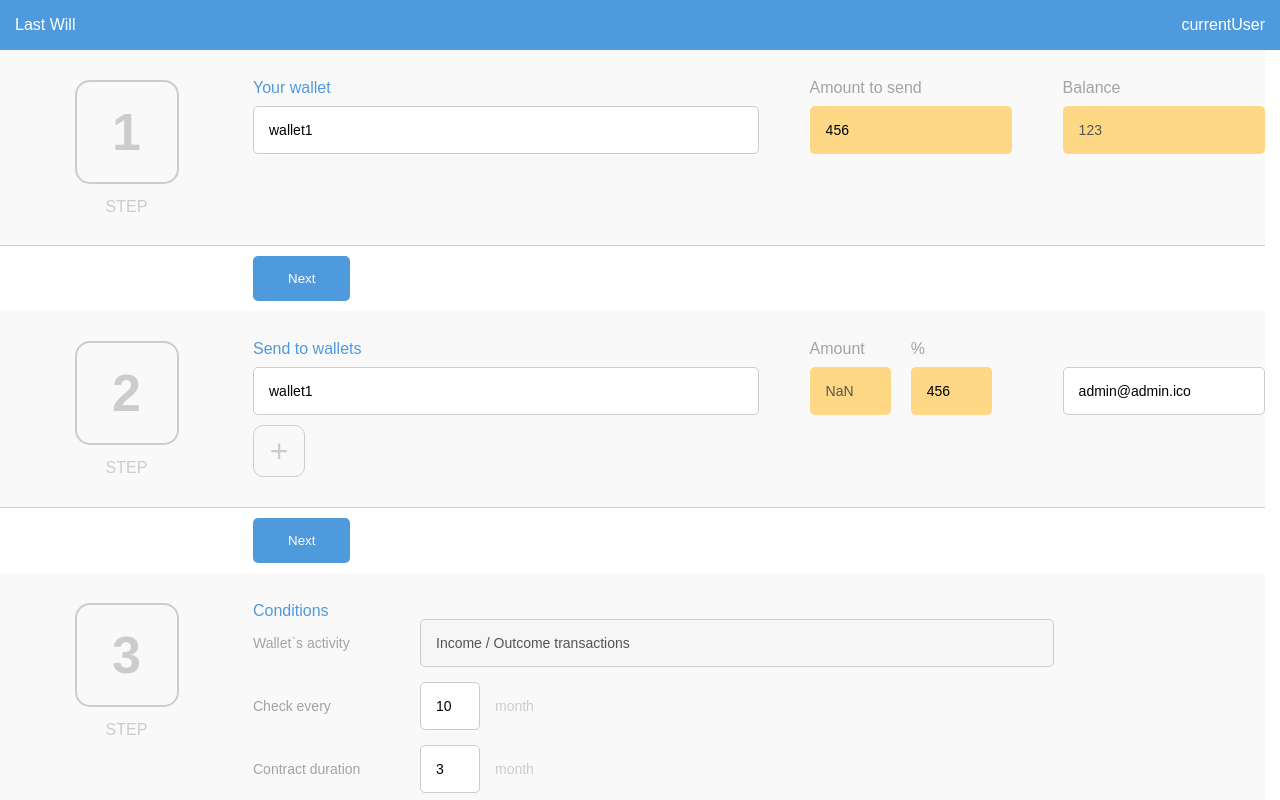
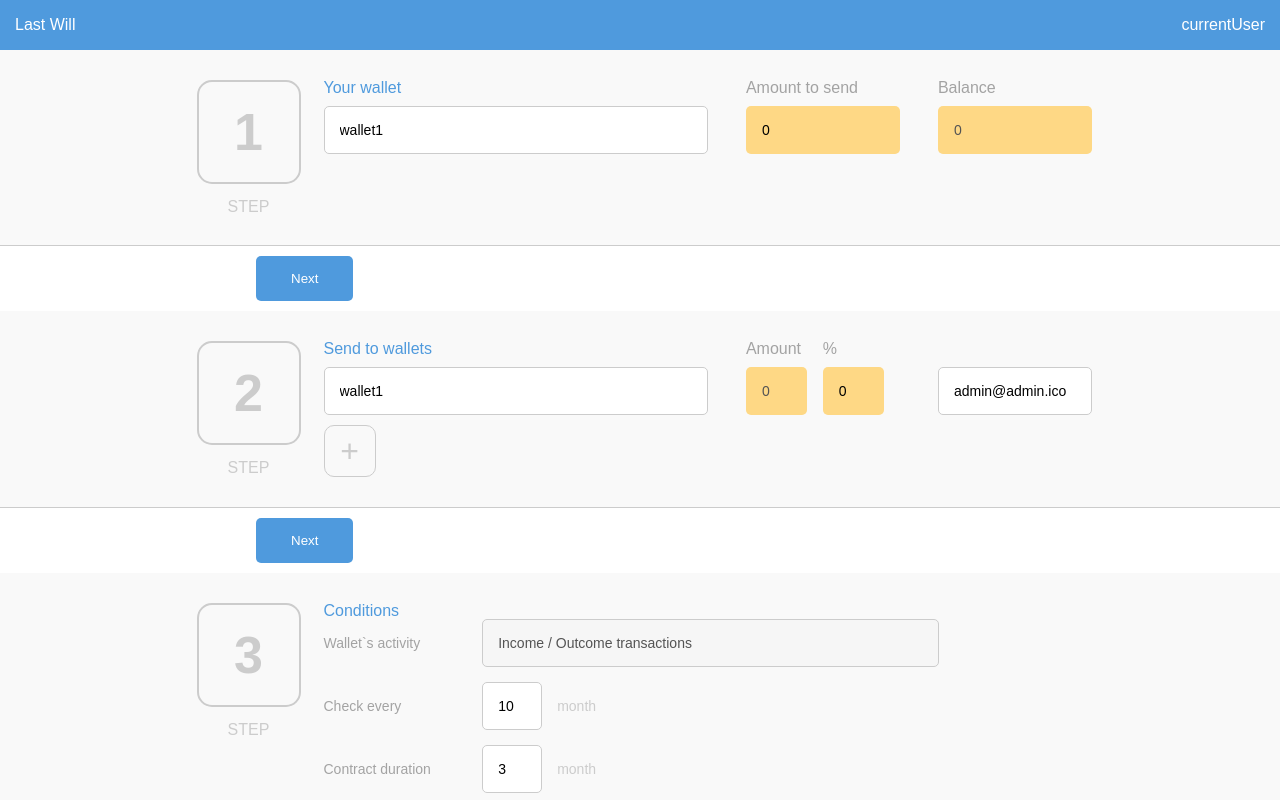
Before and after one commit to MyWishPlatform/lastwill_frontend, an Angular app: page /contract in a window 1280 px wide. Shown: the top 800 px of the page. Built offline with nearby package versions, Linux system fonts and the light colour scheme; no server answers.

Commit message:
refactor markup && get wallet service

```diff
--- a/src/app/new-contract/contract-service.service.ts
+++ b/src/app/new-contract/contract-service.service.ts
@@ -8,12 +8,12 @@ import 'rxjs/add/operator/map';
 
 @Injectable()
 export class ContractServiceService {
-  private contractUrl = '/wallet';
+  private contractUrl = '/get_balance';
   constructor(
     private contractRest: RestApiService
   ) { }
   getWallet(number: string): Observable<any> {
-    const reqParams = { 'wallet': number };
+    const reqParams = { 'address': number };
     return this.contractRest.getCustomData(this.contractUrl, reqParams);
   }
 }
--- a/src/app/new-contract/new-contract.component.scss
+++ b/src/app/new-contract/new-contract.component.scss
@@ -6,10 +6,13 @@
   flex-direction: column;
   justify-content: center;
   align-items: flex-start;
-  padding-right: 15px;
   box-sizing: border-box;
   .step-wrapper {
     width: 100%;
+    &__buttons {
+      max-width: 918px;
+      margin: 0 auto;
+    }
   }
   &--submit-btn, &--next-btn {
     padding: 15px 35px;
@@ -27,9 +30,12 @@
   background-color: rgb(249, 249, 249);
   padding-top: 30px;
   padding-bottom: 30px;
+  padding-right: 15px;
   border-bottom: 1px solid #ccc;
+  justify-content: center;
   .number {
     width: 20%;
+    max-width: 150px;
     text-align: center;
     .value {
       margin: auto;
--- a/src/app/new-contract/step-1/step-1.component.scss
+++ b/src/app/new-contract/step-1/step-1.component.scss
@@ -3,6 +3,7 @@
   @extend .step;
   .content {
     width: 80%;
+    max-width: 768px;
     .content-wrapper {
       display: flex;
       flex-direction: row;
--- a/src/app/new-contract/step-1/step-1.component.ts
+++ b/src/app/new-contract/step-1/step-1.component.ts
@@ -19,10 +19,9 @@ export class Step1Component implements OnInit {
   ngOnInit() {
     this.source = {
         'wallet': 'wallet1',
-        'amount': 456,
-        'balance': 123
+        'amount': 0,
+        'balance': 0
       };
-    this.getWalletData('dfgdfg4g3g3w');
   }
   getWalletData(number: string) {
     return this.ContractService.getWallet(number).subscribe((res) => {
--- a/src/app/new-contract/step-2/step-2.component.html
+++ b/src/app/new-contract/step-2/step-2.component.html
@@ -13,7 +13,7 @@
       <div class="wallet-amount">
         <div class="wallet-amount--controls">
           <h5 class="color-gray">Amount</h5>
-          <input type="text" class="bcg-yellow" value="{{wallet.source.balance*item.amount/100}}" disabled>
+          <input type="text" class="bcg-yellow" value="{{wallet.source.balance*item.amount/100 || 0}}" disabled>
           <!--<div class="dropdown">-->
           <!--<span>selected value</span>-->
           <!--<ul>-->
--- a/src/app/new-contract/step-2/step-2.component.scss
+++ b/src/app/new-contract/step-2/step-2.component.scss
@@ -3,6 +3,7 @@
   @extend .step;
   .content {
     width: 80%;
+    max-width: 768px;
     .content-wrapper {
       display: flex;
       flex-direction: row;
--- a/src/app/new-contract/step-2/step-2.component.ts
+++ b/src/app/new-contract/step-2/step-2.component.ts
@@ -14,7 +14,7 @@ export class Step2Component implements OnInit {
     this.destination = [
       {
         'wallet': 'wallet1',
-        'amount': 456,
+        'amount': 0,
         'notification': 'admin@admin.ico'
       }
     ];
--- a/src/app/new-contract/step-3/step-3.component.scss
+++ b/src/app/new-contract/step-3/step-3.component.scss
@@ -5,6 +5,7 @@
     width: 80%;
     display: flex;
     flex-direction: column;
+    max-width: 768px;
     .condition-block {
       display: flex;
       flex-direction: row;
--- a/src/app/services/rest-api.service.ts
+++ b/src/app/services/rest-api.service.ts
@@ -7,7 +7,7 @@ import 'rxjs/add/operator/map';
 
 @Injectable()
 export class RestApiService {
-  private apiUrl = window.location.origin;
+  private apiUrl = `${window.location.origin}/api/v1`;
   private defaultHeaders = {
     'X-Requested-With': 'XMLHttpRequest',
     'Content-Type': 'application/json',
--- a/src/index.html
+++ b/src/index.html
@@ -6,7 +6,7 @@
   <base href="/">
 
   <meta name="viewport" content="width=device-width, initial-scale=1">
-  <link rel="icon" type="image/x-icon" href="favicon.ico">
+  <link rel="icon" type="image/x-icon" href="favicon.ico?v0.1.0">
 </head>
 <body>
   <app-root>Loading...</app-root>
```
Also changed, not shown: 1 other file (tests, documents, lock files or other folders).
